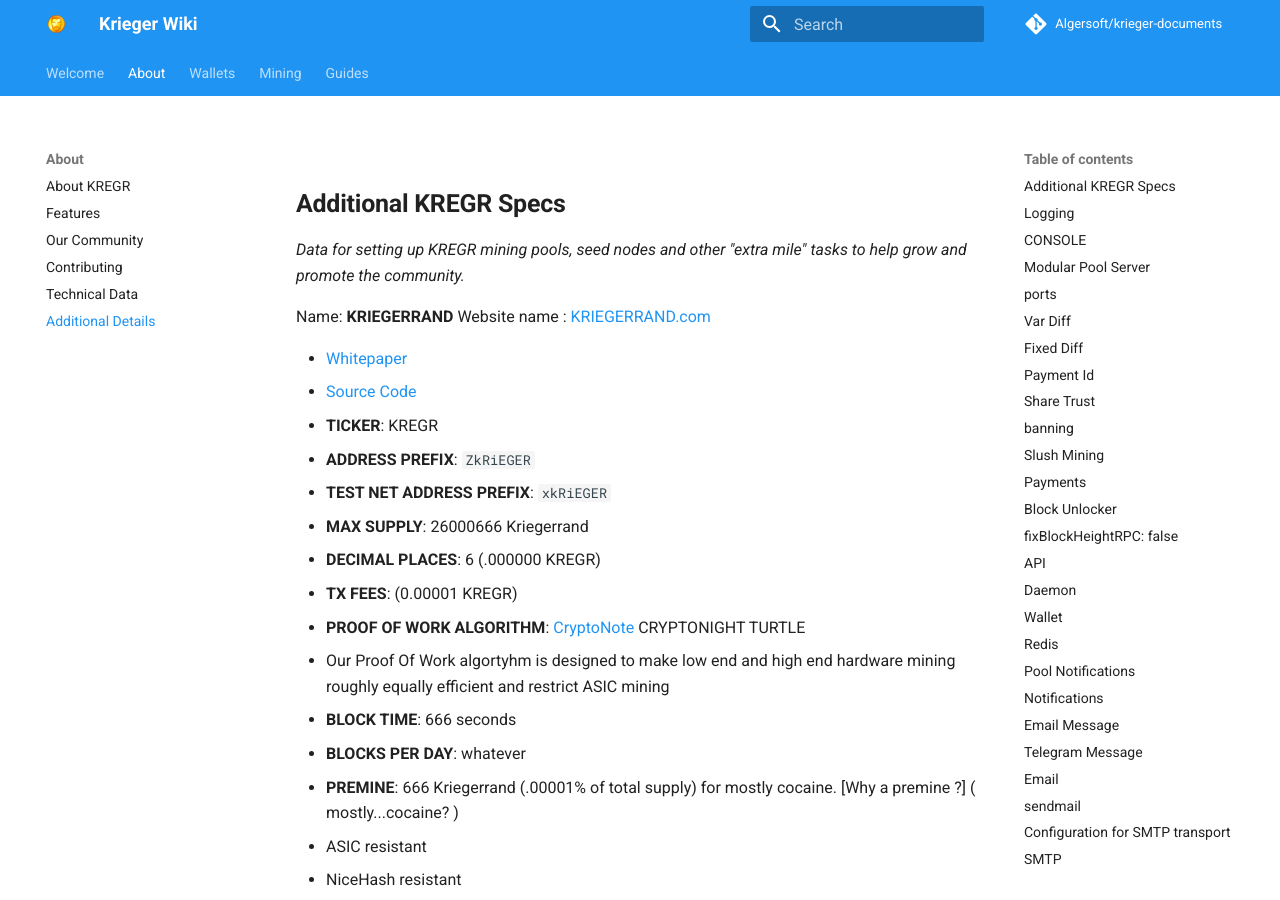
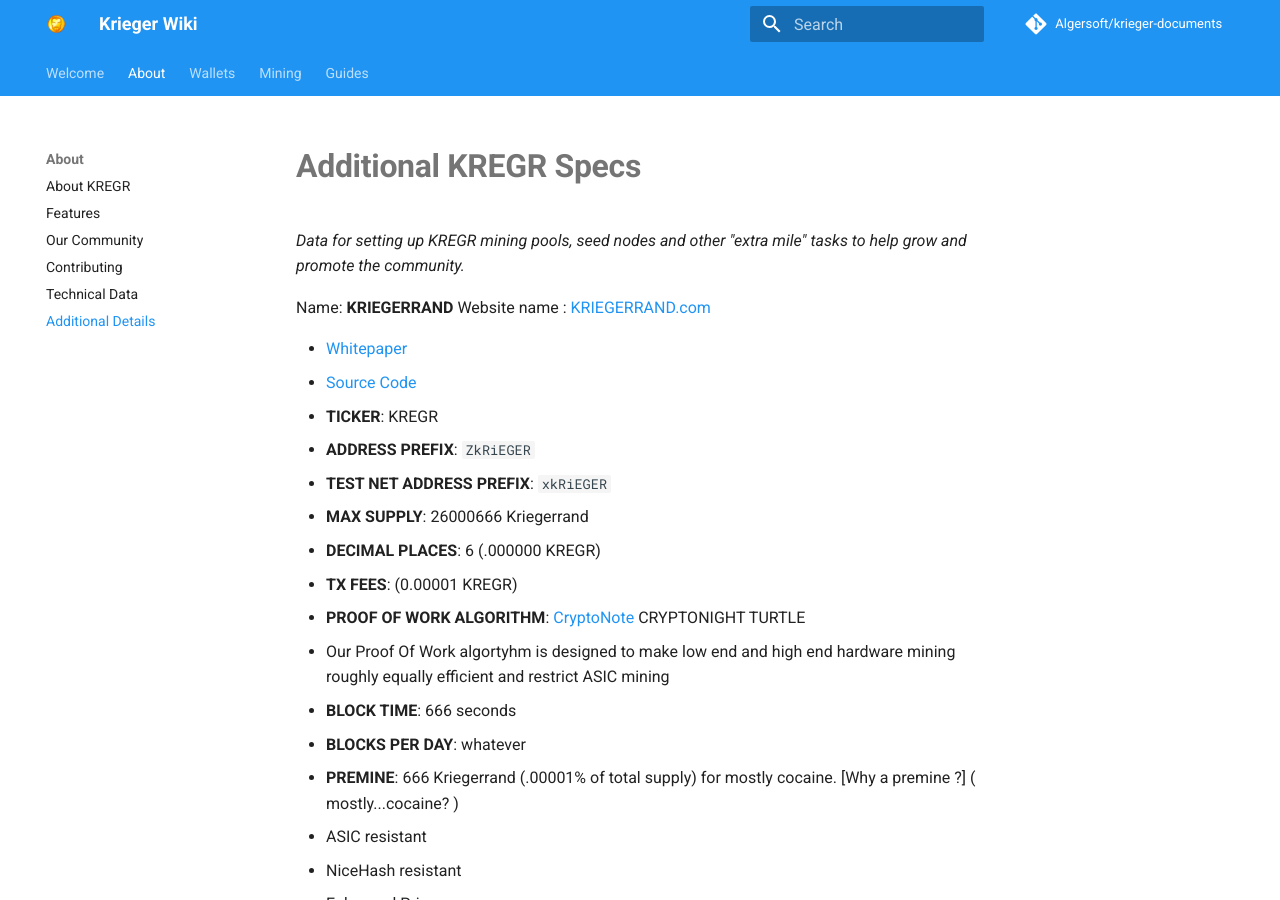
Before and after one commit to Algersoft/algersoftbible, an MkDocs documentation site: the page built from docs/about/additional-specs.md, in a window 1280 px wide and 900 px high. Built offline with MkDocs 1.6.1 and Material for MkDocs 9.7.7, drawn with Linux system fonts in a browser that asks for light colours; comment, search, counter and statistics services are not loaded.

Commit message:
Update additional-specs.md

```diff
--- a/docs/about/additional-specs.md
+++ b/docs/about/additional-specs.md
@@ -1,5 +1,5 @@
 
-## **Additional KREGR Specs**
+# **Additional KREGR Specs**
 _Data for setting up KREGR mining pools, seed nodes and other "extra mile" tasks to help grow and promote the community._
 
 Name: **KRIEGERRAND**
```
